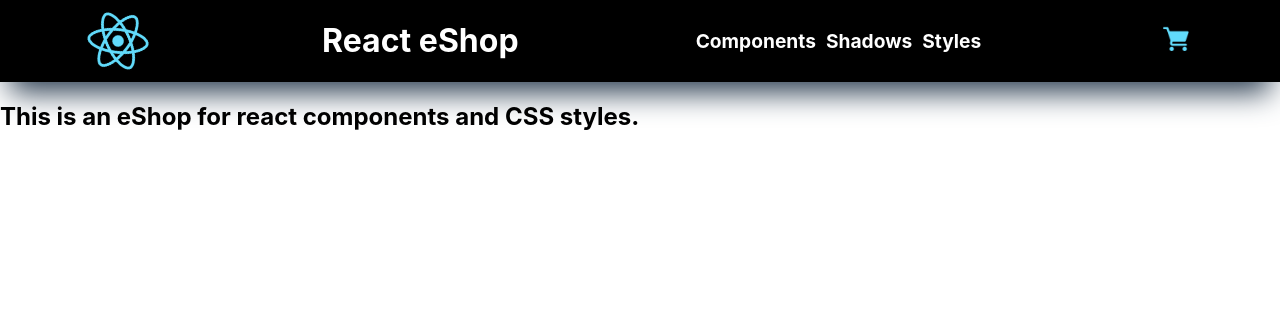
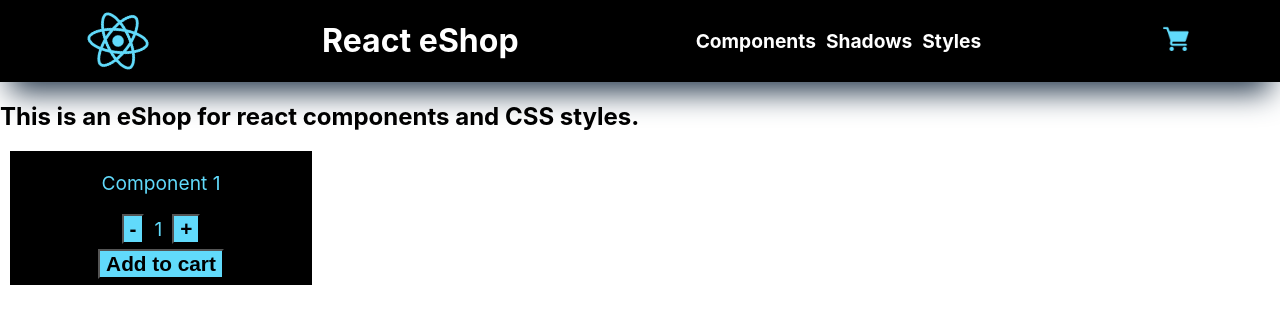
Before and after one commit to gonzalocibeira/eshop-model, a React (Create React App) app: page / in a window 1280 px wide. Shown: the top 324 px of the page. Built offline with nearby package versions, Linux system fonts and the light colour scheme.

Commit message:
desafio clase 5

```diff
--- a/package.json
+++ b/package.json
@@ -9,6 +9,8 @@
     "react": "^18.2.0",
     "react-dom": "^18.2.0",
     "react-scripts": "5.0.1",
+    "sweetalert2": "^11.4.31",
+    "sweetalert2-react-content": "^5.0.3",
     "web-vitals": "^2.1.4"
   },
   "scripts": {
--- a/src/App.jsx
+++ b/src/App.jsx
@@ -1,3 +1,4 @@
+import React from "react";
 import './App.css';
 import NavBar from './Components/NavBar/NavBar';
 import ItemListContainer from './Components/Body/ItemListContainer';
--- /dev/null
+++ b/src/Components/Body/ItemCount.jsx
@@ -0,0 +1,37 @@
+import React, {useState} from 'react'
+import "./body.css"
+import Swal from 'sweetalert2'
+import withReactContent from 'sweetalert2-react-content'
+
+export default function ItemCount({stock, initial, onAdd}) {
+
+    const [qty, setQty] = useState(initial);
+
+    const SwalStock = withReactContent(Swal)
+
+    const alertStock = () => {SwalStock.fire({
+        title: <strong>No hay suficiente stock!</strong>,
+        html: <i>El stock disponible para este producto es de {stock} unidad/es.</i>,
+        icon: 'error'
+    })};
+
+    const minusItem = () => {
+        qty === initial ? setQty(1) : setQty(qty - 1);
+    };
+
+    const plusItem = () => {
+        qty === stock ? alertStock(stock) : setQty(qty + 1);
+    };
+
+    return (
+        <div className="product__box">
+            <p>Component 1</p>
+            <div>
+                <button className="reactBtn" onClick={minusItem}>-</button>
+                <span className="qty__span">{qty}</span>
+                <button className="reactBtn" onClick={plusItem}>+</button>
+            </div>
+            <button className="reactBtn" onClick={() =>{onAdd(qty)}}>Add to cart</button>
+        </div>
+    )
+}
--- a/src/Components/Body/ItemListContainer.jsx
+++ b/src/Components/Body/ItemListContainer.jsx
@@ -1,8 +1,23 @@
 import React from "react";
+import ItemCount from "./ItemCount";
+import Swal from 'sweetalert2'
+import withReactContent from 'sweetalert2-react-content'
 
 const ItemListContainer = ({greeting}) => {
+
+    const SwalProdAdd = withReactContent(Swal)
+
+    const onAdd = (itemQty) => {SwalProdAdd.fire({
+        title: <strong>Producto añadido!</strong>,
+        html: <i>Has añadido {itemQty} producto/s al carrito.</i>,
+        icon: 'success'
+    })};
+
     return(
-        <h2>{greeting}</h2>
+        <>
+            <h2>{greeting}</h2>
+            <ItemCount stock={6} initial={1} onAdd={onAdd}/>
+        </>
     )
 };
 
--- /dev/null
+++ b/src/Components/Body/body.css
@@ -0,0 +1,23 @@
+.product__box{
+    margin-left: 10px;
+    display: flex;
+    flex-direction: column;
+    align-items: center;
+    justify-content: center;
+    border: 1px solid black;
+    max-width: 300px;
+    background-color: black;
+    color: rgb(97, 218, 251);
+    font-size: 1.2rem;
+}
+
+.qty__span{
+    margin: 0px 10px;
+}
+
+.reactBtn{
+    background-color: rgb(97, 218, 251);
+    font-weight: 700;
+    font-size: 1.3rem;
+    margin-bottom: 5px;
+}
```
Also changed, not shown: 1 other file (tests, documents, lock files or other folders).
